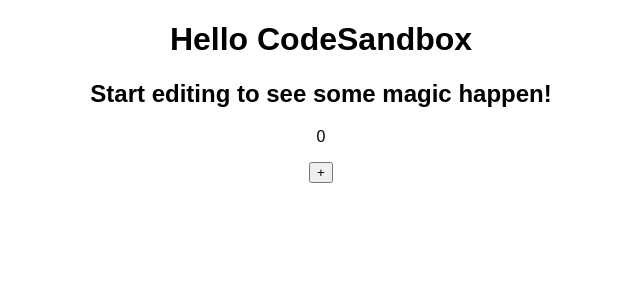
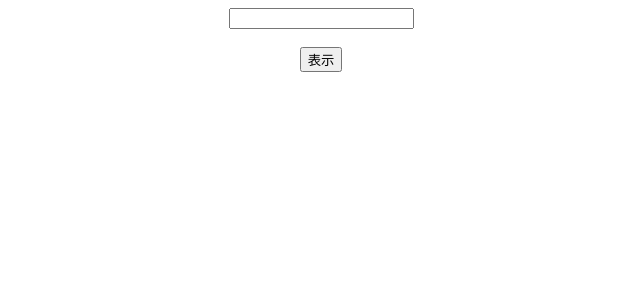
Before and after one commit to yuta-ushijima/react-reStudy-advanced, a React (Create React App) app: page / in a window 1280 px wide. Shown: the top 300 px of the page, without its empty margins (319-959 px from the left). Built offline with nearby package versions, Linux system fonts and the light colour scheme.

Commit message:
initial commit

```diff
--- a/src/App.js
+++ b/src/App.js
@@ -1,17 +1,20 @@
 import { useState } from "react";
+import { ChildArea } from "./ChildArea";
 import "./styles.css";
 
 export default function App() {
-  const [count, setCount] = useState(0);
-  const onClickAdd = () => {
-    setCount(count + 1);
-  };
+  const [text, setText] = useState("");
+  const [open, setOpen] = useState(false);
+
+  const onClickOpen = () => setOpen(!open);
+  const onChangeText = (e) => setText(e.target.value);
   return (
     <div className="App">
-      <h1>Hello CodeSandbox</h1>
-      <h2>Start editing to see some magic happen!</h2>
-      <p>{count}</p>
-      <button onClick={onClickAdd}>+</button>
+      <input value={text} onChange={onChangeText} />
+      <br />
+      <br />
+      <button onClick={onClickOpen}>表示</button>
+      <ChildArea open={open} />
     </div>
   );
 }
--- /dev/null
+++ b/src/ChildArea.jsx
@@ -0,0 +1,18 @@
+const style = {
+  width: "100%",
+  height: "200px",
+  backgroundColor: "khaki"
+};
+
+export const ChildArea = (props) => {
+  const { open } = props;
+  return (
+    <>
+      {open ? (
+        <div style={style}>
+          <p>子コンポーネント</p>
+        </div>
+      ) : null}
+    </>
+  );
+};
```
